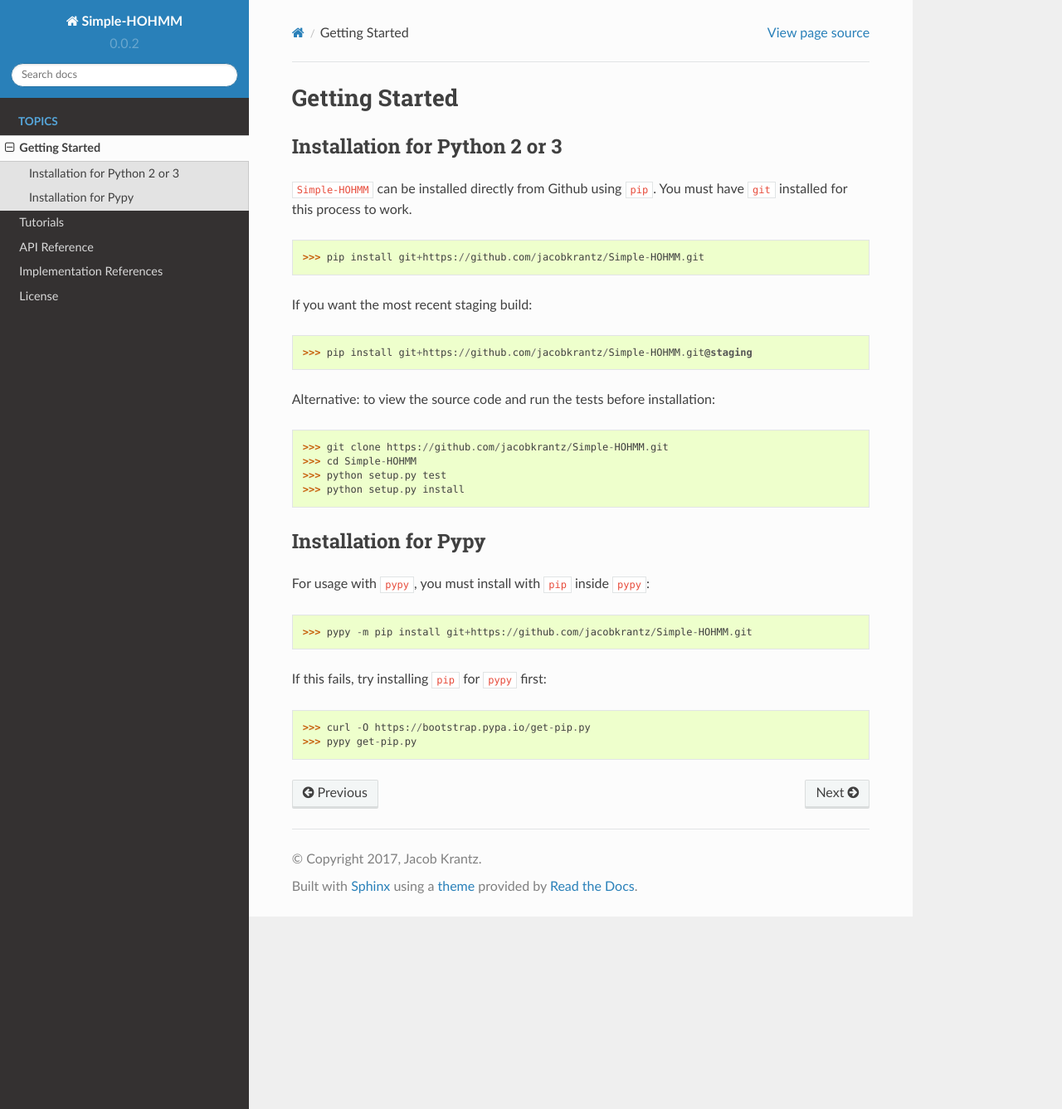
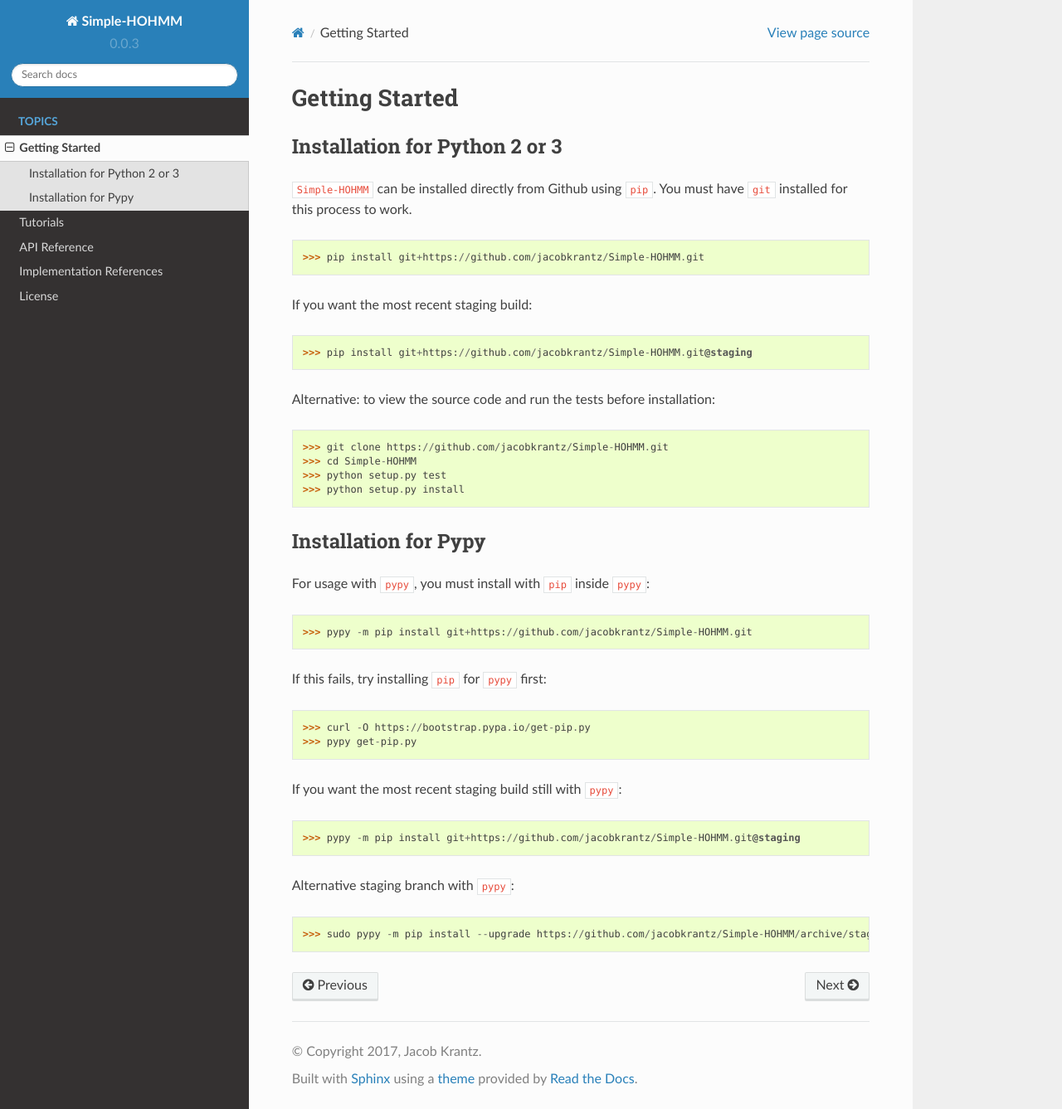
Before and after one commit to jacobkrantz/Simple-HOHMM, a Sphinx documentation site: the page built from docs/source/getting_started.rst, in a window 1280 px wide and 1337 px high. Shown: the whole window at 83% size. Built offline with Sphinx 7.4.7 and the Read the Docs theme 2.0.0, drawn with Linux system fonts in a browser that asks for light colours.

Commit message:
Update install docs. Prepare for v0.0.3

```diff
--- a/docs/source/conf.py
+++ b/docs/source/conf.py
@@ -54,9 +54,9 @@
 # built documents.
 #
 # The short X.Y version.
-version = u'0.0.2'
+version = u'0.0.3'
 # The full version, including alpha/beta/rc tags.
-release = u'0.0.2'
+release = u'0.0.3'
 
 # The language for content autogenerated by Sphinx. Refer to documentation
 # for a list of supported languages.
--- a/docs/source/getting_started.rst
+++ b/docs/source/getting_started.rst
@@ -35,3 +35,13 @@
 
 	>>> curl -O https://bootstrap.pypa.io/get-pip.py
 	>>> pypy get-pip.py
+
+If you want the most recent staging build still with ``pypy``:
+::
+
+ 	>>> pypy -m pip install git+https://github.com/jacobkrantz/Simple-HOHMM.git@staging
+
+Alternative staging branch with ``pypy``:
+::
+
+	>>> sudo pypy -m pip install --upgrade https://github.com/jacobkrantz/Simple-HOHMM/archive/staging.zip
```
Also changed, not shown: 1 other file.
